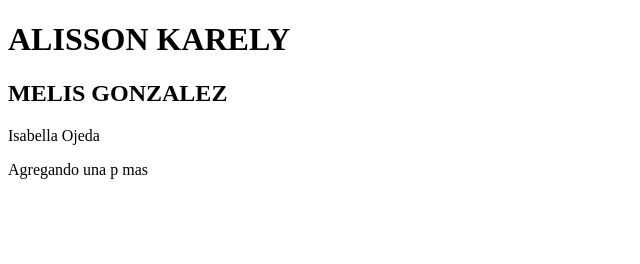
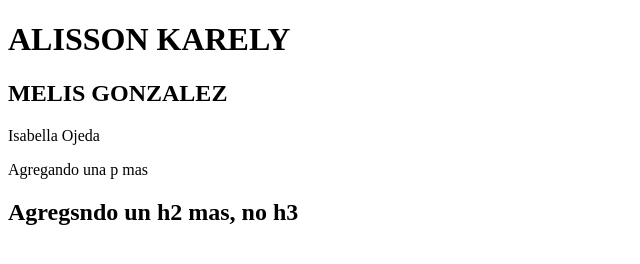
Before and after one commit to PABLOUJIJIJA/pr-ctica-curso, a plain HTML site: page index.html in a window 1280 px wide. Shown: the whole page, without its empty margins (0-640 px from the left). Drawn offline with Linux system fonts and the light colour scheme.

Commit message:
agregando un h2, no un h3

```diff
--- a/index.html
+++ b/index.html
@@ -3,13 +3,14 @@
 <head>
     <meta charset="UTF-8">
     <meta name="viewport" content="width=device-width, initial-scale=1.0">
-    <title>PENE PENE </title>
+    <title>PENE PENE XD </title>
 </head>
 <body>
     <h1>ALISSON KARELY</h1>
     <h2>MELIS GONZALEZ</h2>
     <p>Isabella Ojeda</p>
     <p>Agregando una p mas </p>
+    <h2>Agregsndo un h2 mas, no h3</h2>
 </body>
 
 </html>
```
